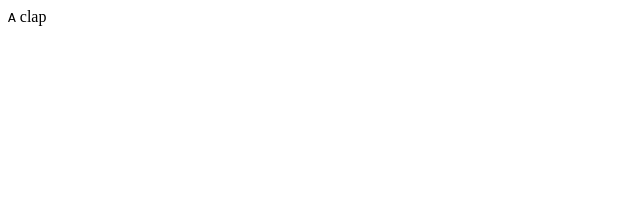
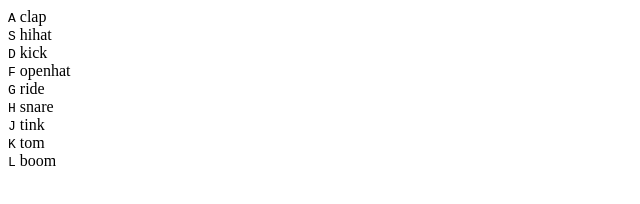
Before and after one commit to jameszhang-a/Summer30, a plain HTML site: page 01-Drum-Kit/index.html in a window 1280 px wide. Shown: the whole page, without its empty margins (0-640 px from the left). Drawn offline with Linux system fonts and the light colour scheme.

Commit message:
Able to select the coorsponding sounds

```diff
--- a/01-Drum-Kit/app.js
+++ b/01-Drum-Kit/app.js
@@ -1,3 +1,4 @@
 document.addEventListener('keydown', e => {
-  console.log(e.code);
+  const sound = document.querySelector(`audio[data-key="${e.code}"]`);
+  console.log(sound);
 });
--- a/01-Drum-Kit/index.html
+++ b/01-Drum-Kit/index.html
@@ -14,13 +14,63 @@
   <body>
 
     <div class="keys">
-      <div data-key="65" class="key">
+      <div data-key="KeyA" class="key">
         <kbd>A</kbd>
         <span class="sound">clap</span>
       </div>
 
+      <div data-key="KeyS" class="key">
+        <kbd>S</kbd>
+        <span class="sound">hihat</span>
+      </div>
+
+      <div data-key="KeyD" class="key">
+        <kbd>D</kbd>
+        <span class="sound">kick</span>
+      </div>
+
+      <div data-key="KeyF" class="key">
+        <kbd>F</kbd>
+        <span class="sound">openhat</span>
+      </div>
+
+      <div data-key="KeyG" class="key">
+        <kbd>G</kbd>
+        <span class="sound">ride</span>
+      </div>
+
+      <div data-key="KeyH" class="key">
+        <kbd>H</kbd>
+        <span class="sound">snare</span>
+      </div>
+
+      <div data-key="KeyJ" class="key">
+        <kbd>J</kbd>
+        <span class="sound">tink</span>
+      </div>
+
+      <div data-key="KeyK" class="key">
+        <kbd>K</kbd>
+        <span class="sound">tom</span>
+      </div>
+
+      <div data-key="KeyL" class="key">
+        <kbd>L</kbd>
+        <span class="sound">boom</span>
+      </div>
 
     </div>
+
+    <audio data-key="KeyA" src="sounds/clap.wav"></audio>
+    <audio data-key="KeyS" src="sounds/hihat.wav"></audio>
+    <audio data-key="KeyD" src="sounds/kick.wav"></audio>
+    <audio data-key="KeyF" src="sounds/openhat.wav"></audio>
+    <audio data-key="KeyG" src="sounds/ride.wav"></audio>
+    <audio data-key="KeyH" src="sounds/snare.wav"></audio>
+    <audio data-key="KeyJ" src="sounds/tink.wav"></audio>
+    <audio data-key="KeyK" src="sounds/tom.wav"></audio>
+    <audio data-key="KeyL" src="sounds/tink.wav"></audio>
+
 
     <script src="app.js" async defer></script>
   </body>
```
Also changed, not shown: 01-Drum-Kit/README.md.
